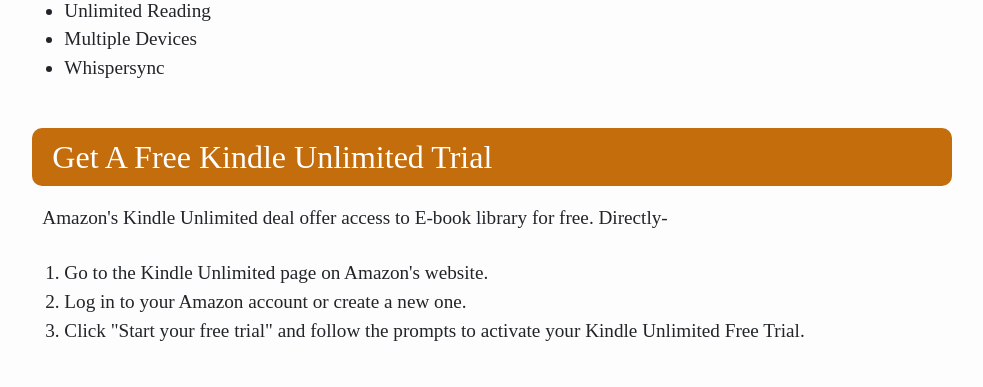
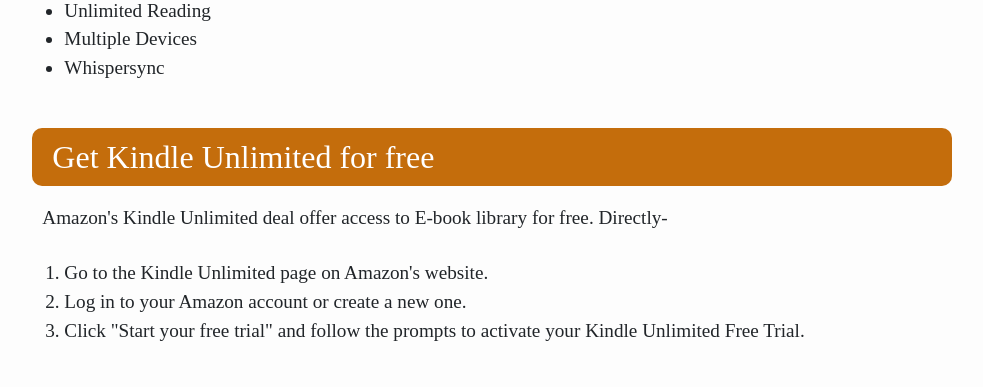
Before and after one commit to kindleunlimitedfreetrial/kindleunlimitedfreetrial.github.io, a plain HTML site: page index.html in a window 1280 px wide. Shown: the part 1024-1411 px from the top of the page, without its empty margins (148-1131 px from the left). Drawn offline with nearby package versions, Linux system fonts and the light colour scheme.

Commit message:
Update index.html

```diff
--- a/index.html
+++ b/index.html
@@ -146,7 +146,7 @@
 <li>Whispersync</li>
 </ul>
 <br>
-<h2>Get A Free Kindle Unlimited Trial</h2>
+<h2>Get Kindle Unlimited for free</h2>
 <p>Amazon's Kindle Unlimited deal offer access to E-book library for free. Directly- </p>
 <ol>
 <li>Go to the Kindle Unlimited page on Amazon's website.</li>
```
